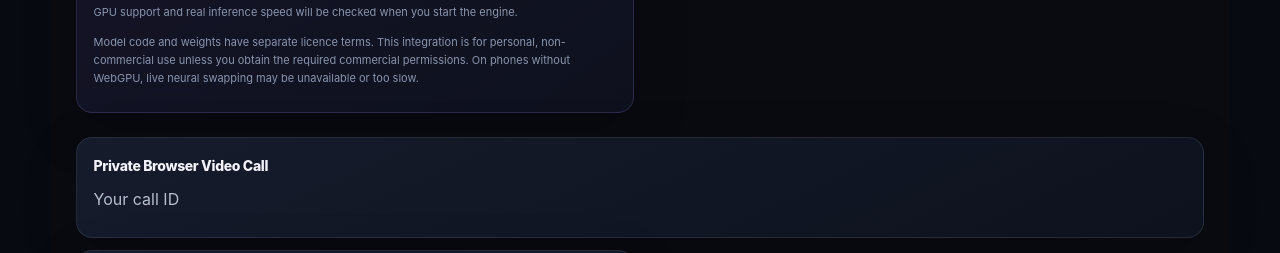
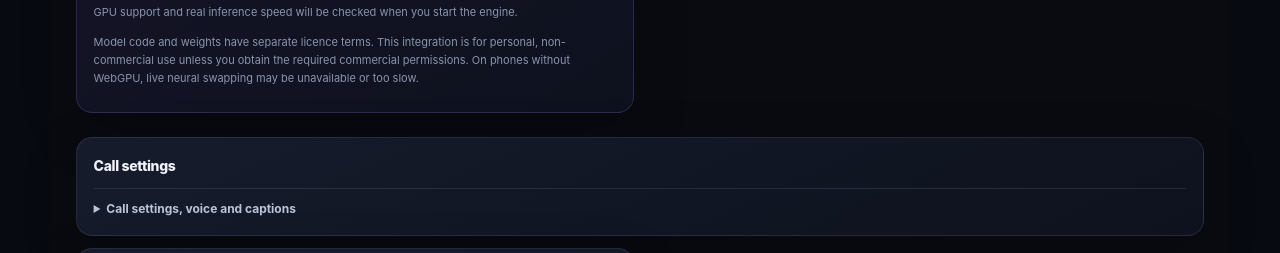
Before and after one commit to busywallet2-glitch/ai-faceswap-call, a website: page index.html in a window 1280 px wide. Shown: the part 1418-1671 px from the top of the page. Drawn offline with Linux system fonts and the light colour scheme.

Commit message:
Keep voice and network options accessible in call settings

```diff
--- a/index.html
+++ b/index.html
@@ -437,14 +437,12 @@
     .modules-grid { grid-template-columns:repeat(2,minmax(0,1fr)); gap:12px; }
     .modules-grid > .panel { padding:17px; border-radius:16px; }
     .modules-grid > .panel:nth-child(3) { grid-column:1/-1; }
-    .modules-grid > .panel:nth-child(3) > p:first-of-type { display:none; }
     .modules-grid > .panel:nth-child(3) > h2 { font-size:14px; }
-    .modules-grid > .panel:nth-child(3) > .panel { display:none; }
-    .modules-grid > .panel:nth-child(3) > h3,
-    .modules-grid > .panel:nth-child(3) > label,
-    .modules-grid > .panel:nth-child(3) > select,
-    .modules-grid > .panel:nth-child(3) > .hint { display:none; }
-    .modules-grid > .panel:nth-child(3) #remotePreview { display:none!important; }
+    .call-settings { margin-top:10px; border-top:1px solid var(--line); padding-top:10px; }
+    .call-settings > summary { color:#b9c4d8; font-size:12px; font-weight:700; cursor:pointer; }
+    .call-settings[open] { padding-bottom:4px; }
+    .call-settings > *:not(summary) { max-width:760px; }
+    .call-settings .panel { margin:12px 0; }
     .ai-engine-panel { border-color:rgba(167,139,250,.18); }
     .ai-engine-panel .hint { font-size:11px; }
     #startAIButton,#stopAIButton { width:auto; min-width:180px; }
@@ -2724,6 +2722,14 @@
       const controls = ["connectButton","callButton","answerButton","declineButton","hangupButton","muteButton","cameraToggleButton"];
       dock.append(idGroup,peerGroup,...controls.map(id=>document.getElementById(id)),document.getElementById("callStatus"));
       document.querySelector(".workspace-grid").after(dock);
+      const settings = document.createElement("details");
+      settings.className = "call-settings";
+      const summary = document.createElement("summary");
+      summary.textContent = "Call settings, voice and captions";
+      settings.append(summary);
+      while (callPanel.children.length > 1) settings.append(callPanel.children[1]);
+      callPanel.append(settings);
+      callPanel.querySelector("h2").textContent = "Call settings";
       document.querySelector(".brand-sub").textContent = "PRIVATE VIDEO CALL";
       document.querySelector(".topbar-status").innerHTML = '<span class="status-dot"></span> Ready to connect';
       document.querySelector(".hero-copy h1").textContent = "Video Call";
```
